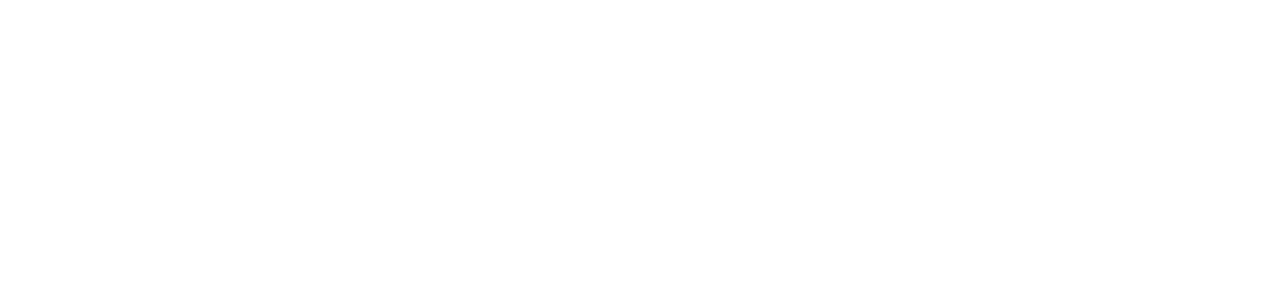
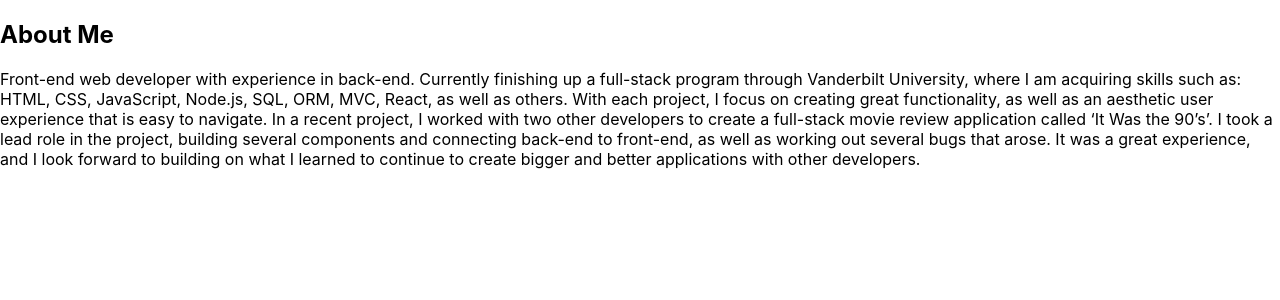
Before and after one commit to jamesIVdeveloper/react-portfolio, a React (Create React App) app: page / in a window 1280 px wide. Shown: the top 300 px of the page. Built offline with nearby package versions, Linux system fonts and the light colour scheme.

Commit message:
add about component

```diff
--- a/src/App.js
+++ b/src/App.js
@@ -1,8 +1,15 @@
 import React from "react";
 import "./App.css";
+import About from "./components/About";
 
 function App() {
-  return <div></div>;
+  return (
+    <div>
+      <main>
+        <About />
+      </main>
+    </div>
+  );
 }
 
 export default App;
--- /dev/null
+++ b/src/components/About/index.js
@@ -0,0 +1,25 @@
+import React from "react";
+
+function About() {
+  return (
+    <section id="about">
+      <h1>About Me</h1>
+      <p>
+        Front-end web developer with experience in back-end. Currently finishing
+        up a full-stack program through Vanderbilt University, where I am
+        acquiring skills such as: HTML, CSS, JavaScript, Node.js, SQL, ORM, MVC,
+        React, as well as others. With each project, I focus on creating great
+        functionality, as well as an aesthetic user experience that is easy to
+        navigate. In a recent project, I worked with two other developers to
+        create a full-stack movie review application called ‘It Was the 90’s’. I
+        took a lead role in the project, building several components and
+        connecting back-end to front-end, as well as working out several bugs
+        that arose. It was a great experience, and I look forward to building on
+        what I learned to continue to create bigger and better applications with
+        other developers.
+      </p>
+    </section>
+  );
+}
+
+export default About;
```
Also changed, not shown: src/components/Nav/index.js (added, +16 -0 lines).
